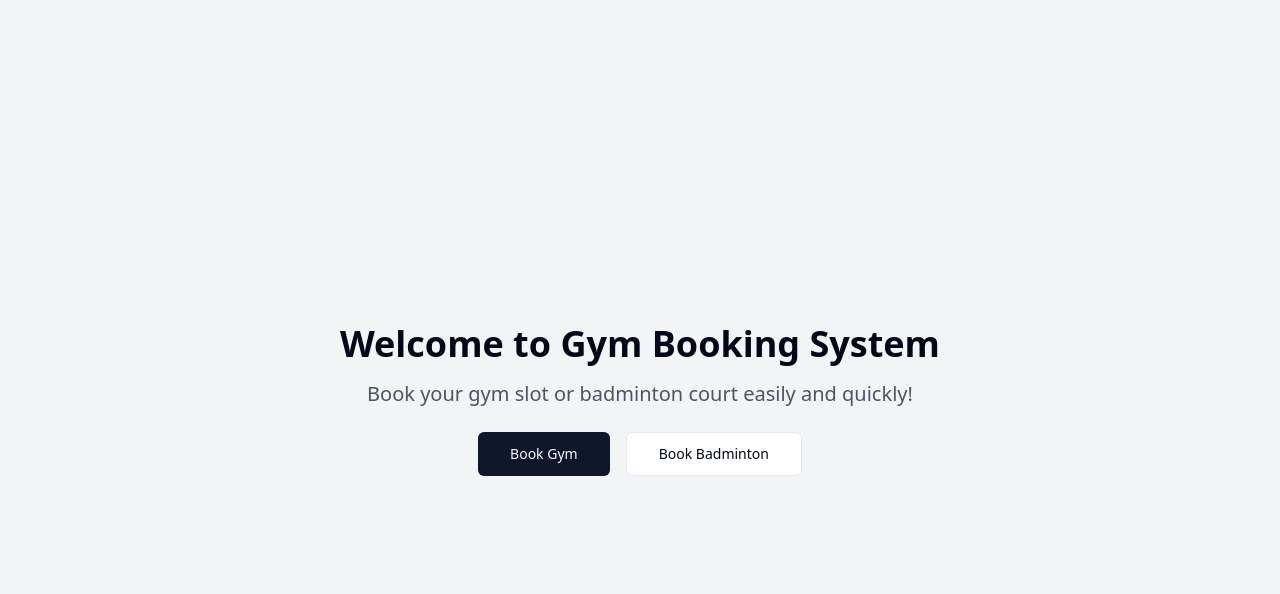
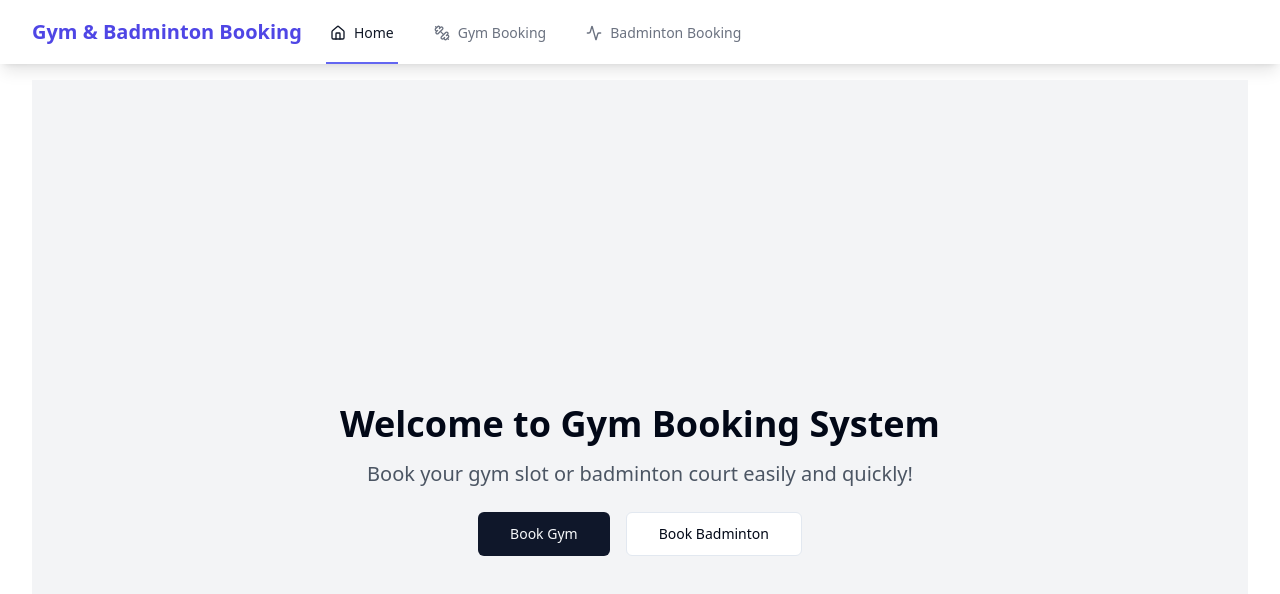
Before and after one commit to 6531503042/gym-slot-booker, a React (Vite) app: page / in a window 1280 px wide. Shown: the top 594 px of the page. Built offline with nearby package versions, Linux system fonts and the light colour scheme.

Commit message:
Revert recent changes
Restored the previous version of the codebase as the recent changes were not satisfactory.
[skip gpt_engineer]

```diff
--- a/src/App.jsx
+++ b/src/App.jsx
@@ -3,6 +3,7 @@ import { TooltipProvider } from "@/components/ui/tooltip";
 import { QueryClient, QueryClientProvider } from "@tanstack/react-query";
 import { BrowserRouter, Routes, Route } from "react-router-dom";
 import { navItems } from "./nav-items";
+import Navbar from "./components/Navbar";
 
 const queryClient = new QueryClient();
 
@@ -11,11 +12,14 @@ const App = () => (
     <TooltipProvider>
       <Toaster />
       <BrowserRouter>
-        <Routes>
-          {navItems.map(({ to, page }) => (
-            <Route key={to} path={to} element={page} />
-          ))}
-        </Routes>
+        <Navbar />
+        <div className="container mx-auto mt-4">
+          <Routes>
+            {navItems.map(({ to, page }) => (
+              <Route key={to} path={to} element={page} />
+            ))}
+          </Routes>
+        </div>
       </BrowserRouter>
     </TooltipProvider>
   </QueryClientProvider>
--- a/src/components/Navbar.jsx
+++ b/src/components/Navbar.jsx
@@ -13,7 +13,7 @@ const Navbar = () => {
         <div className="flex justify-between h-16">
           <div className="flex">
             <div className="flex-shrink-0 flex items-center">
-              <span className="font-bold text-xl">Gym Booking</span>
+              <Link to="/" className="font-bold text-xl text-indigo-600">Gym & Badminton Booking</Link>
             </div>
             <div className="hidden sm:ml-6 sm:flex sm:space-x-8">
               {navItems.map((item) => (
```
